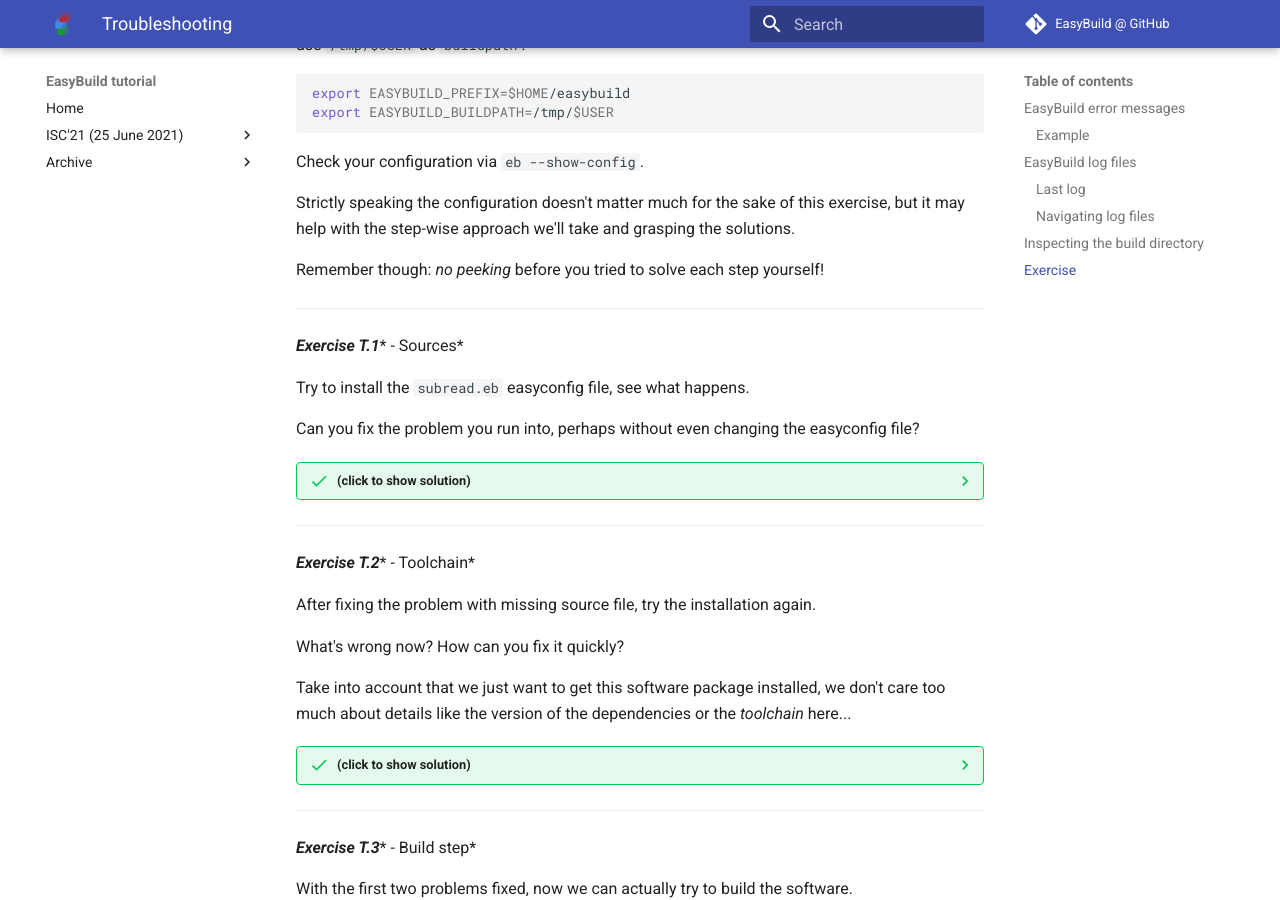
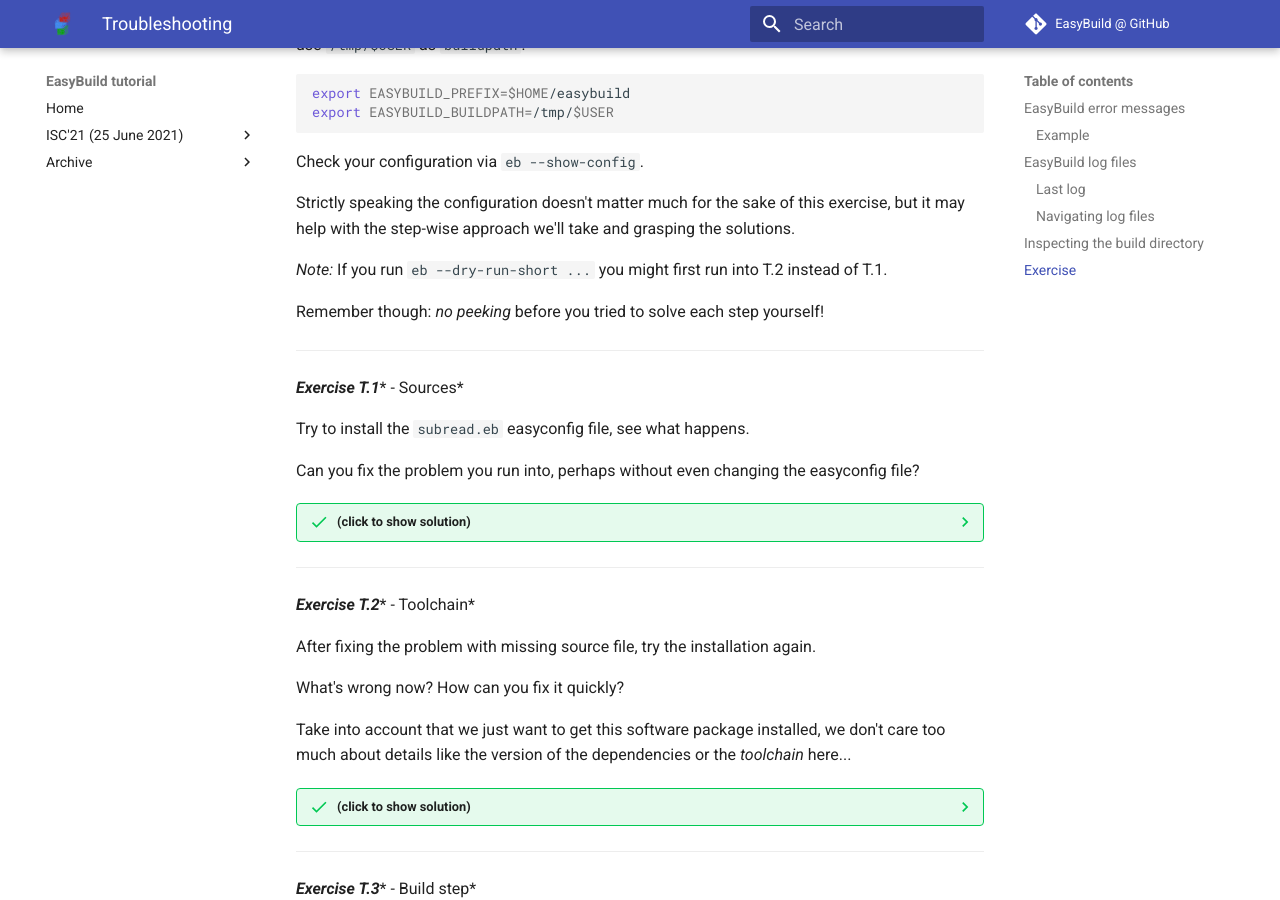
Before and after one commit to easybuilders/easybuild-tutorial, an MkDocs documentation site: the page built from docs/2022-isc22/troubleshooting.md, in a window 1280 px wide and 900 px high, scrolled down 5819 px. Built offline with MkDocs 1.6.1 and Material for MkDocs 9.7.7, drawn with Linux system fonts in a browser that asks for light colours.

Commit message:
update troubleshooting section

```diff
--- a/docs/2022-isc22/troubleshooting.md
+++ b/docs/2022-isc22/troubleshooting.md
@@ -276,6 +276,8 @@ Strictly speaking the configuration doesn't matter much for the sake of this
 exercise, but it may help with the step-wise approach we'll take and
 grasping the solutions.
 
+*Note:* If you run `eb --dry-run-short ...` you might first run into T.2 instead of T.1.
+
 Remember though: *no peeking* before you tried to solve each step yourself!
 
 ---
```
